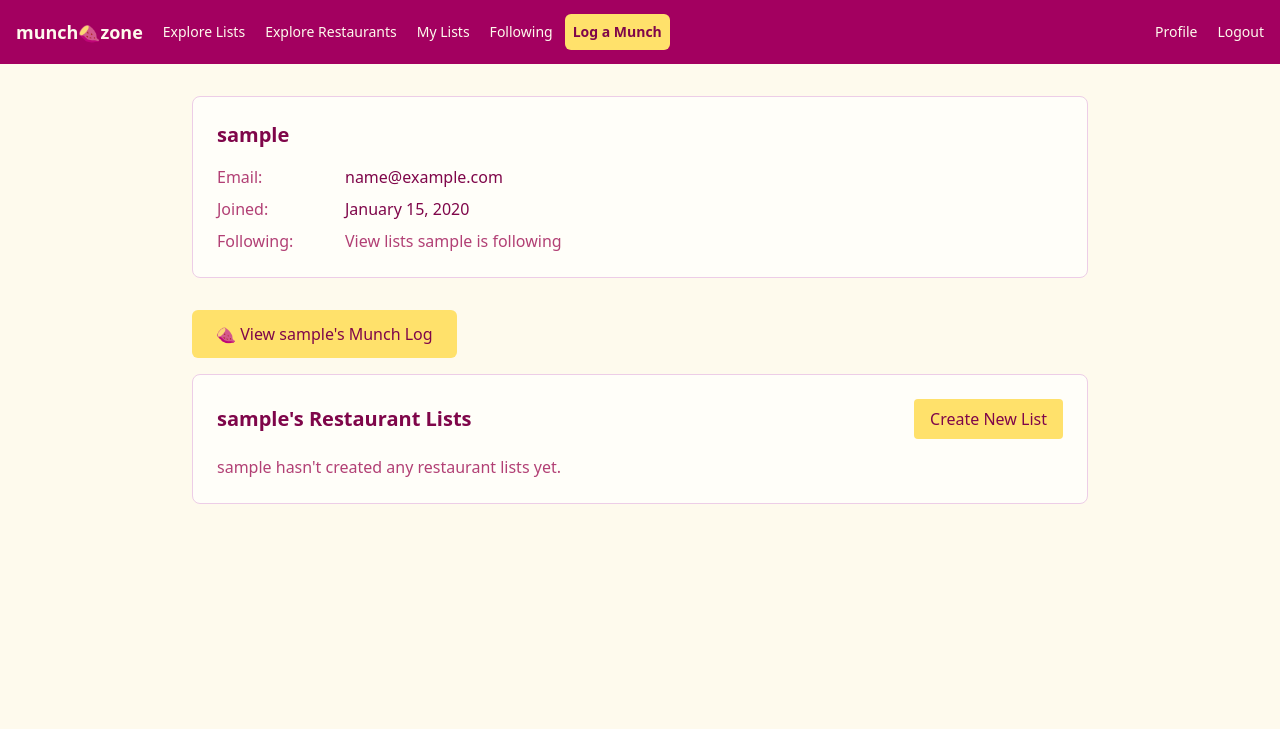
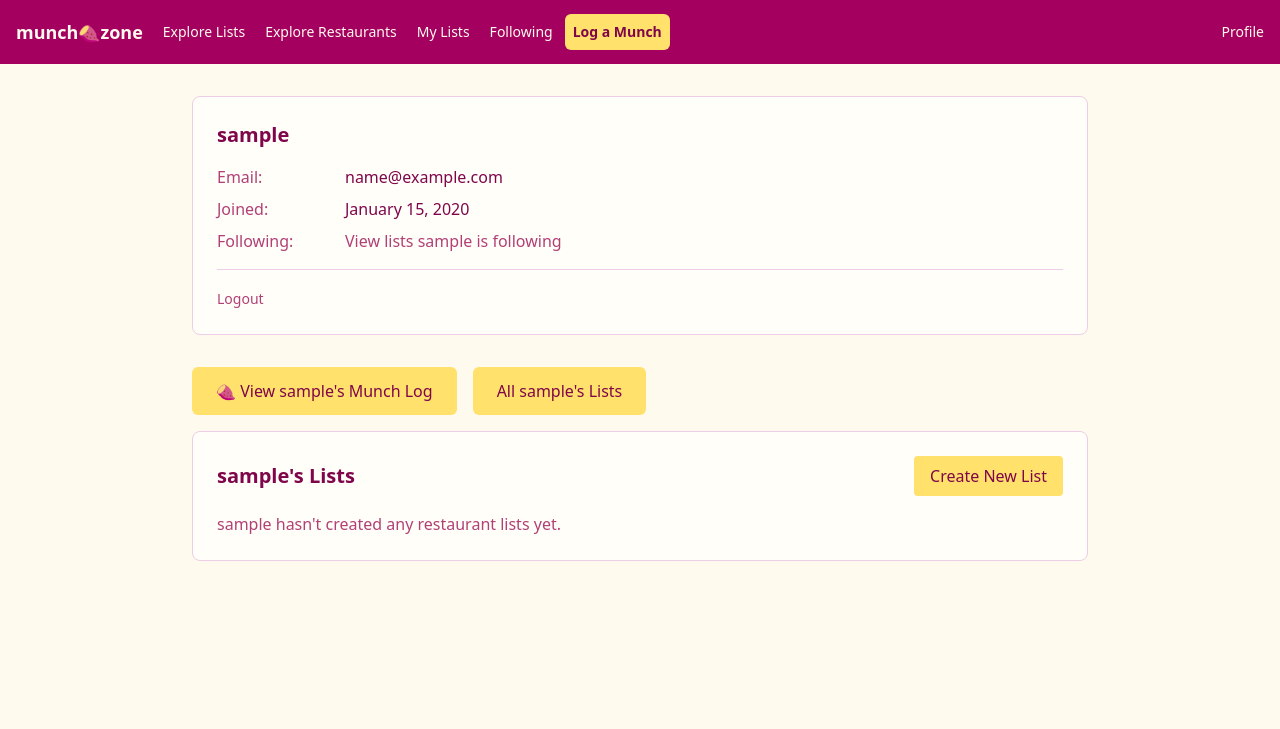
Before and after one commit to leifmetcalf/munch-claude, a Django app: page /profile/1/ in a window 1280 px wide. Shown: the top 729 px of the page. Run offline with Django 5.2, Linux system fonts and the light colour scheme; a user stored in the database is signed in; tables that the repository leaves empty hold one stand-in row (values such as "Sample post"); parts of the project's set-up code (start-up, migrations or seed data) failed here and were passed over.

Commit message:
Update user interface and navigation improvements
- Move logout button from nav to profile page below Following link
- Add "All [user]'s Lists" button next to Munch Log on profile
- Change user lists URL from /list/my to /profile/<userid>/lists
- Update user_restaurantlist_index view to accept user_id parameter
- Convert profile list heading to clickable link
- Update all related navigation links and redirects
- Update ROADMAP with bug notes and progress

🤖 Generated with [Claude Code](https://claude.ai/code)

Co-Authored-By: Claude <noreply@anthropic.com>

```diff
--- a/lists/static/css/main.css
+++ b/lists/static/css/main.css
@@ -551,6 +551,9 @@
   .py-12 {
     padding-block: calc(var(--spacing) * 12);
   }
+  .pt-4 {
+    padding-top: calc(var(--spacing) * 4);
+  }
   .pt-6 {
     padding-top: calc(var(--spacing) * 6);
   }
--- a/lists/templates/base.html
+++ b/lists/templates/base.html
@@ -18,7 +18,7 @@
                     {% if user.is_authenticated %}
                         <a href="{% url 'restaurantlist_index' %}" class="text-yakiimo-cream hover:text-white px-2 py-2 rounded-md text-sm font-medium">Explore Lists</a>
                         <a href="{% url 'restaurant_index' %}" class="text-yakiimo-cream hover:text-white px-2 py-2 rounded-md text-sm font-medium">Explore Restaurants</a>
-                        <a href="{% url 'user_restaurantlist_index' %}" class="text-yakiimo-cream hover:text-white px-2 py-2 rounded-md text-sm font-medium">My Lists</a>
+                        <a href="{% url 'user_restaurantlist_index' user.id %}" class="text-yakiimo-cream hover:text-white px-2 py-2 rounded-md text-sm font-medium">My Lists</a>
                         <a href="{% url 'user_following_lists' user.id %}" class="text-yakiimo-cream hover:text-white px-2 py-2 rounded-md text-sm font-medium">Following</a>
                         <a href="{% url 'restaurantlistitem_create' %}?munchlog=true" class="bg-yakiimo-yellow hover:bg-yakiimo-yellow-hover text-yakiimo-purple px-2 py-2 rounded-md text-sm font-bold transition-colors">Log a Munch</a>
                     {% endif %}
@@ -27,10 +27,6 @@
                 <div class="flex items-center space-x-1">
                     {% if user.is_authenticated %}
                         <a href="{% url 'profile' user.id %}" class="text-yakiimo-cream hover:text-white px-2 py-2 rounded-md text-sm font-medium">Profile</a>
-                        <form method="post" action="{% url 'logout' %}" class="inline">
-                            {% csrf_token %}
-                            <button type="submit" class="text-yakiimo-cream hover:text-white px-2 py-2 rounded-md text-sm font-medium">Logout</button>
-                        </form>
                     {% else %}
                         <a href="{% url 'login' %}" class="text-yakiimo-cream hover:text-white px-2 py-2 rounded-md text-sm font-medium">Login</a>
                         <a href="{% url 'register' %}" class="bg-yakiimo-yellow hover:bg-yakiimo-yellow-hover text-yakiimo-purple px-2 py-2 rounded-md text-sm font-medium transition-colors">Register</a>
--- a/lists/templates/lists/profile.html
+++ b/lists/templates/lists/profile.html
@@ -23,18 +23,33 @@
                     </a>
                 </dd>
             </div>
+            {% if user.is_authenticated and user.id == profile_user.id %}
+                <div class="mt-4 pt-4 border-t border-yakiimo-purple-border">
+                    <form method="post" action="{% url 'logout' %}" class="inline">
+                        {% csrf_token %}
+                        <button type="submit" class="text-yakiimo-purple-light hover:text-yakiimo-purple text-sm font-medium">Logout</button>
+                    </form>
+                </div>
+            {% endif %}
         </dl>
     </div>
 
-    <div class="mb-4">
+    <div class="mb-4 flex gap-4">
         <a href="{% url 'munch_log' user_id=profile_user.id %}" class="inline-block bg-yakiimo-yellow text-yakiimo-purple hover:bg-yakiimo-yellow-hover px-6 py-3 rounded-md font-medium transition-colors">
             🍠 View {{ profile_user.username }}'s Munch Log
+        </a>
+        <a href="{% url 'user_restaurantlist_index' profile_user.id %}" class="inline-block bg-yakiimo-yellow text-yakiimo-purple hover:bg-yakiimo-yellow-hover px-6 py-3 rounded-md font-medium transition-colors">
+            All {{ profile_user.username }}'s Lists
         </a>
     </div>
 
     <div class="bg-yakiimo-cream-light rounded-lg border border-yakiimo-purple-border p-6">
         <div class="flex justify-between items-center mb-4">
-            <h2 class="text-xl font-semibold">{{ profile_user.username }}'s Restaurant Lists</h2>
+            <h2 class="text-xl font-semibold">
+                <a href="{% url 'user_restaurantlist_index' profile_user.id %}" class="text-yakiimo-purple hover:text-yakiimo-purple-light">
+                    {{ profile_user.username }}'s Lists
+                </a>
+            </h2>
             {% if user.is_authenticated and user.id == profile_user.id %}
                 <a href="{% url 'restaurantlist_create' %}" class="bg-yakiimo-yellow hover:bg-yakiimo-yellow-hover text-yakiimo-purple px-4 py-2 rounded transition-colors">
                     Create New List
--- a/lists/templates/lists/user_restaurant_list_index.html
+++ b/lists/templates/lists/user_restaurant_list_index.html
@@ -5,7 +5,7 @@
 {% block content %}
 <div class="mb-6">
     <div class="flex justify-between items-center mb-6">
-        <h1 class="text-3xl font-bold text-yakiimo-purple">My Lists</h1>
+        <h1 class="text-3xl font-bold text-yakiimo-purple">{{ list_user.username }}'s Lists</h1>
         <a href="{% url 'restaurantlist_create' %}" class="bg-yakiimo-yellow text-yakiimo-purple hover:bg-yakiimo-yellow-hover px-4 py-2 rounded-md text-sm font-medium transition-colors">Create New List</a>
     </div>
 
@@ -23,7 +23,7 @@
                 Search
             </button>
             {% if query %}
-                <a href="{% url 'user_restaurantlist_index' %}" class="bg-yakiimo-yellow hover:bg-yakiimo-yellow-hover text-yakiimo-purple px-6 py-2 rounded-md text-sm font-medium transition-colors">
+                <a href="{% url 'user_restaurantlist_index' list_user.id %}" class="bg-yakiimo-yellow hover:bg-yakiimo-yellow-hover text-yakiimo-purple px-6 py-2 rounded-md text-sm font-medium transition-colors">
                     Clear
                 </a>
             {% endif %}
@@ -58,7 +58,7 @@
     </div>
 {% else %}
     <div class="text-center py-12">
-        <p class="text-yakiimo-purple-light text-lg">You haven't created any restaurant lists yet.</p>
+        <p class="text-yakiimo-purple-light text-lg">{{ list_user.username }} hasn't created any restaurant lists yet.</p>
         <a href="{% url 'restaurantlist_create' %}" class="mt-4 inline-block bg-yakiimo-yellow text-yakiimo-purple hover:bg-yakiimo-yellow-hover px-4 py-2 rounded-md text-sm font-medium transition-colors">Create your first list</a>
     </div>
 {% endif %}
--- a/lists/urls.py
+++ b/lists/urls.py
@@ -7,7 +7,6 @@ urlpatterns = [
     path('import/', views.restaurant_nominatim, name='restaurant_nominatim'),
     path('restaurants/', views.restaurant_index, name='restaurant_index'),
     path('list/', views.restaurantlist_index, name='restaurantlist_index'),
-    path('list/my/', views.user_restaurantlist_index, name='user_restaurantlist_index'),
     path('list/create/', views.restaurantlist_create, name='restaurantlist_create'),
     path('list/<int:list_id>/', views.restaurantlist_detail, name='restaurantlist_detail'),
     path('list/<int:list_id>/edit/', views.restaurantlist_edit, name='restaurantlist_edit'),
@@ -21,6 +20,7 @@ urlpatterns = [
     path('restaurant/<int:restaurant_id>/', views.restaurant_detail, name='restaurant_detail'),
     path('restaurant/<int:restaurant_id>/add-image/', views.restaurant_image_add, name='restaurant_image_add'),
     path('profile/<int:user_id>/', views.profile, name='profile'),
+    path('profile/<int:user_id>/lists/', views.user_restaurantlist_index, name='user_restaurantlist_index'),
     path('profile/<int:user_id>/munchlog/', views.munch_log, name='munch_log'),
     path('profile/<int:user_id>/following/', views.user_following_lists, name='user_following_lists'),
     path('list/<int:list_id>/followers/', views.list_followers, name='list_followers'),
--- a/lists/views.py
+++ b/lists/views.py
@@ -189,11 +189,11 @@ def restaurantlist_index(request):
     })
 
 
-@login_required
-def user_restaurantlist_index(request):
+def user_restaurantlist_index(request, user_id):
+    list_user = get_object_or_404(User, id=user_id)
     query = request.GET.get('q', '')
     restaurant_lists = RestaurantList.objects.filter(
-        owner=request.user,
+        owner=list_user,
         is_munch_log=False
     ).annotate(
         follower_count=models.Count('followers')
@@ -205,7 +205,8 @@ def user_restaurantlist_index(request):
 
     return render(request, 'lists/user_restaurant_list_index.html', {
         'restaurant_lists': restaurant_lists,
-        'query': query
+        'query': query,
+        'list_user': list_user
     })
 
 
@@ -543,7 +544,7 @@ def restaurantlist_delete(request, list_id):
         list_name = restaurant_list.name
         restaurant_list.delete()
         messages.success(request, f'List "{list_name}" has been deleted.')
-        return redirect('user_restaurantlist_index')
+        return redirect('user_restaurantlist_index', user_id=request.user.id)
 
     # For GET requests, redirect back to edit page
     return redirect('restaurantlist_edit', list_id=list_id)
@@ -684,7 +685,7 @@ def munch_log(request, user_id):
     # Get or create the user's munch log
     restaurant_list = munch_log_user.get_or_create_munch_log()
 
-    # Get all items in the munch log, ordered by most recent first (reverse chronological)
+    # Get all items in the munch log, ordered by oldest first (chronological)
     list_items = RestaurantListItem.objects.filter(
         restaurant_list=restaurant_list
     ).order_by('-inserted_at')
```
Also changed, not shown: ROADMAP.md (+9 -0 lines).
